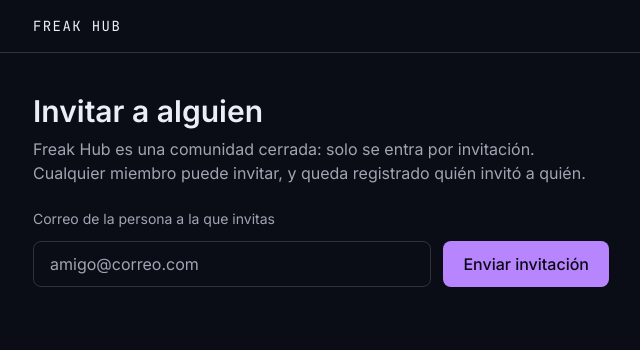
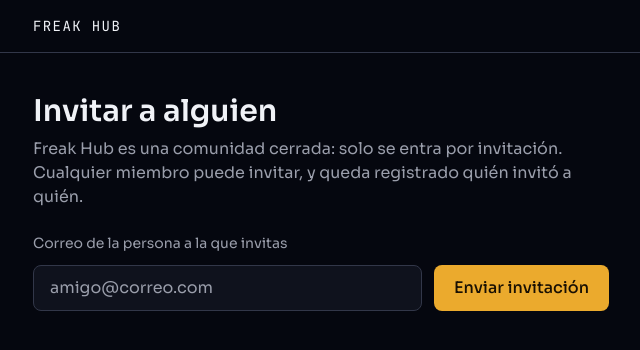
Before and after one commit to alvaroofernaandez/freak-hub, a Next.js app in the folder apps/web/: page /invitar in a window 1280 px wide. Shown: the top 350 px of the page, without its empty margins (119-759 px from the left). Built offline with nearby package versions, Linux system fonts and the light colour scheme; no server answers.

Commit message:
feat: apply the character-select design tokens to globals.css and layout

```diff
--- a/apps/web/src/app/(app)/inicio/page.tsx
+++ b/apps/web/src/app/(app)/inicio/page.tsx
@@ -30,14 +30,14 @@ export default async function HomePage() {
     <section className="space-y-6">
       <div className="space-y-2">
         <h1 className="text-3xl font-semibold">Tu biblioteca</h1>
-        <p className="text-content-muted">
+        <p className="text-ink-muted">
           Todavía no hay nada que registrar. Las colecciones, la lista de
           pendientes y las recomendaciones llegarán en las siguientes entregas.
         </p>
       </div>
 
       <div className="rounded-xl border border-border bg-surface-raised p-5">
-        <h2 className="font-mono text-xs uppercase tracking-widest text-content-muted">
+        <h2 className="font-mono text-xs uppercase tracking-widest text-ink-muted">
           Estado de la conexión con la API
         </h2>
         {profile ? (
@@ -46,7 +46,7 @@ export default async function HomePage() {
             <span className="font-mono">@{profile.username}</span>.
           </p>
         ) : (
-          <p className="mt-2 text-sm text-content-muted">
+          <p className="mt-2 text-sm text-ink-muted">
             Sin respuesta de la API ({error}). Arranca el backend con{" "}
             <code className="font-mono">pnpm api:dev</code>.
           </p>
--- a/apps/web/src/app/(app)/invitar/page.tsx
+++ b/apps/web/src/app/(app)/invitar/page.tsx
@@ -8,7 +8,7 @@ export default function InvitePage() {
     <section className="max-w-xl space-y-6">
       <div className="space-y-2">
         <h1 className="text-3xl font-semibold">Invitar a alguien</h1>
-        <p className="text-content-muted">
+        <p className="text-ink-muted">
           Freak Hub es una comunidad cerrada: solo se entra por invitación.
           Cualquier miembro puede invitar, y queda registrado quién invitó a
           quién.
--- a/apps/web/src/app/(app)/layout.tsx
+++ b/apps/web/src/app/(app)/layout.tsx
@@ -23,7 +23,7 @@ export default async function AppLayout({
           </Link>
           <div className="flex items-center gap-4">
             {user?.username ? (
-              <span className="hidden text-sm text-content-muted sm:inline">
+              <span className="hidden text-sm text-ink-muted sm:inline">
                 @{user.username}
               </span>
             ) : null}
--- a/apps/web/src/app/globals.css
+++ b/apps/web/src/app/globals.css
@@ -1,23 +1,40 @@
 @import "tailwindcss";
 
 /* ---------------------------------------------------------------------------
- * Provisional design tokens.
+ * Design tokens, per ADR-0008 and docs/design.md.
  *
- * The visual direction is not decided yet (see docs/design.md). These values
- * exist so the auth flow is legible and accessible today, and are meant to be
- * replaced wholesale once the direction is chosen. Do not build a component
- * library on top of them.
+ * Dark by default, neutral hue 272, six category colors. These are the exact
+ * values already used and accepted in the high-fidelity desktop mockup
+ * (docs/design/high-fidelity-desktop.html). Light theme is not implemented
+ * yet: there is no theme-switch mechanism (that lands with /ajustes).
  * ------------------------------------------------------------------------- */
 @theme {
-  --color-surface: oklch(0.16 0.02 275);
-  --color-surface-raised: oklch(0.21 0.025 275);
-  --color-border: oklch(0.32 0.03 275);
-  --color-content: oklch(0.95 0.01 275);
-  --color-content-muted: oklch(0.72 0.02 275);
-  --color-accent: oklch(0.72 0.18 300);
-  --color-accent-content: oklch(0.15 0.03 300);
+  --color-ground: oklch(0.130 0.020 272);
+  --color-ground-deep: oklch(0.095 0.018 272);
+  --color-surface: oklch(0.185 0.024 272);
+  --color-surface-raised: oklch(0.240 0.028 272);
+  --color-border: oklch(0.340 0.032 272);
+  --color-border-soft: oklch(0.270 0.028 272);
+  --color-ink: oklch(0.960 0.008 272);
+  --color-ink-muted: oklch(0.700 0.020 272);
+  --color-ink-faint: oklch(0.480 0.020 272);
 
-  --font-sans: var(--font-inter), ui-sans-serif, system-ui, sans-serif;
+  --color-accent: oklch(0.780 0.150 78);
+  --color-accent-ink: oklch(0.180 0.030 78);
+
+  --color-cat-anime: var(--color-accent);
+  --color-cat-manga: oklch(0.760 0.160 32);
+  --color-cat-games: oklch(0.800 0.170 150);
+  --color-cat-films: oklch(0.780 0.130 196);
+  --color-cat-board: oklch(0.800 0.120 226);
+  --color-cat-tcg: oklch(0.760 0.180 300);
+
+  --color-danger: oklch(0.660 0.190 22);
+  --color-success: var(--color-cat-games);
+  --color-warning: var(--color-accent);
+
+  --font-sans: var(--font-sora), ui-sans-serif, system-ui, sans-serif;
+  --font-display: var(--font-bungee), ui-sans-serif, system-ui, sans-serif;
   --font-mono: var(--font-jetbrains-mono), ui-monospace, monospace;
 }
 
@@ -27,8 +44,8 @@
   }
 
   body {
-    background-color: var(--color-surface);
-    color: var(--color-content);
+    background-color: var(--color-ground);
+    color: var(--color-ink);
     font-family: var(--font-sans);
   }
 
--- a/apps/web/src/app/layout.tsx
+++ b/apps/web/src/app/layout.tsx
@@ -1,10 +1,15 @@
 import { esES } from "@clerk/localizations";
 import { ClerkProvider } from "@clerk/nextjs";
 import type { Metadata, Viewport } from "next";
-import { Inter, JetBrains_Mono } from "next/font/google";
+import { Bungee, JetBrains_Mono, Sora } from "next/font/google";
 import "./globals.css";
 
-const inter = Inter({ subsets: ["latin"], variable: "--font-inter" });
+const sora = Sora({ subsets: ["latin"], variable: "--font-sora" });
+const bungee = Bungee({
+  subsets: ["latin"],
+  weight: "400",
+  variable: "--font-bungee",
+});
 const jetbrainsMono = JetBrains_Mono({
   subsets: ["latin"],
   variable: "--font-jetbrains-mono",
@@ -22,14 +27,17 @@ export const metadata: Metadata = {
 };
 
 export const viewport: Viewport = {
-  themeColor: "#141420",
+  themeColor: "oklch(0.130 0.020 272)",
 };
 
 export default function RootLayout({
   children,
 }: Readonly<{ children: React.ReactNode }>) {
   return (
-    <html lang="es" className={`${inter.variable} ${jetbrainsMono.variable}`}>
+    <html
+      lang="es"
+      className={`${sora.variable} ${bungee.variable} ${jetbrainsMono.variable}`}
+    >
       <body className="min-h-dvh antialiased">
         {/* Core 3 requires the provider inside <body>, not wrapping <html>. */}
         <ClerkProvider localization={esES}>{children}</ClerkProvider>
--- a/apps/web/src/app/page.tsx
+++ b/apps/web/src/app/page.tsx
@@ -9,13 +9,13 @@ export default function LandingPage() {
   return (
     <main className="mx-auto flex min-h-dvh max-w-2xl flex-col justify-center gap-8 px-6 py-16">
       <header className="space-y-4">
-        <p className="font-mono text-sm uppercase tracking-widest text-content-muted">
+        <p className="font-mono text-sm uppercase tracking-widest text-ink-muted">
           Comunidad cerrada
         </p>
         <h1 className="text-balance text-4xl font-semibold sm:text-5xl">
           Freak Hub
         </h1>
-        <p className="text-pretty text-lg text-content-muted">
+        <p className="text-pretty text-lg text-ink-muted">
           La biblioteca compartida del grupo. Registra lo que ves, lees y
           juegas, apunta lo que tienes pendiente y descubre qué recomiendan los
           demás.
@@ -26,7 +26,7 @@ export default function LandingPage() {
         <div className="flex flex-wrap gap-3">
           <Link
             href="/entrar"
-            className="rounded-lg bg-accent px-5 py-2.5 font-medium text-accent-content transition-colors hover:opacity-90"
+            className="rounded-lg bg-accent px-5 py-2.5 font-medium text-accent-ink transition-colors hover:opacity-90"
           >
             Entrar
           </Link>
@@ -37,7 +37,7 @@ export default function LandingPage() {
             Tengo una invitación
           </Link>
         </div>
-        <p className="text-sm text-content-muted">
+        <p className="text-sm text-ink-muted">
           El registro está cerrado: solo se entra con una invitación de alguien
           que ya esté dentro.
         </p>
@@ -46,7 +46,7 @@ export default function LandingPage() {
       <Show when="signed-in">
         <Link
           href="/inicio"
-          className="w-fit rounded-lg bg-accent px-5 py-2.5 font-medium text-accent-content transition-colors hover:opacity-90"
+          className="w-fit rounded-lg bg-accent px-5 py-2.5 font-medium text-accent-ink transition-colors hover:opacity-90"
         >
           Ir a mi biblioteca
         </Link>
--- a/apps/web/src/app/registro/[[...rest]]/page.tsx
+++ b/apps/web/src/app/registro/[[...rest]]/page.tsx
@@ -11,7 +11,7 @@ export default function SignUpPage() {
   return (
     <main className="flex min-h-dvh flex-col items-center justify-center gap-6 px-6 py-16">
       <SignUp />
-      <p className="max-w-sm text-center text-sm text-content-muted">
+      <p className="max-w-sm text-center text-sm text-ink-muted">
         ¿No tienes invitación? Pídesela a cualquier persona que ya esté dentro:
         todos los miembros pueden invitar.
       </p>
--- a/apps/web/src/features/invitations/ui/invitation-form.tsx
+++ b/apps/web/src/features/invitations/ui/invitation-form.tsx
@@ -16,7 +16,7 @@ function SubmitButton() {
     <button
       type="submit"
       disabled={pending}
-      className="rounded-lg bg-accent px-5 py-2.5 font-medium text-accent-content transition-opacity hover:opacity-90 disabled:opacity-50"
+      className="rounded-lg bg-accent px-5 py-2.5 font-medium text-accent-ink transition-opacity hover:opacity-90 disabled:opacity-50"
     >
       {pending ? "Enviando…" : "Enviar invitación"}
     </button>
@@ -28,7 +28,7 @@ export function InvitationForm() {
 
   return (
     <form action={formAction} className="flex flex-col gap-3">
-      <label htmlFor="email" className="text-sm text-content-muted">
+      <label htmlFor="email" className="text-sm text-ink-muted">
         Correo de la persona a la que invitas
       </label>
       <div className="flex flex-wrap gap-3">
@@ -39,7 +39,7 @@ export function InvitationForm() {
           required
           autoComplete="email"
           placeholder="amigo@correo.com"
-          className="min-w-64 flex-1 rounded-lg border border-border bg-surface px-4 py-2.5 placeholder:text-content-muted"
+          className="min-w-64 flex-1 rounded-lg border border-border bg-surface px-4 py-2.5 placeholder:text-ink-muted"
         />
         <SubmitButton />
       </div>
```
